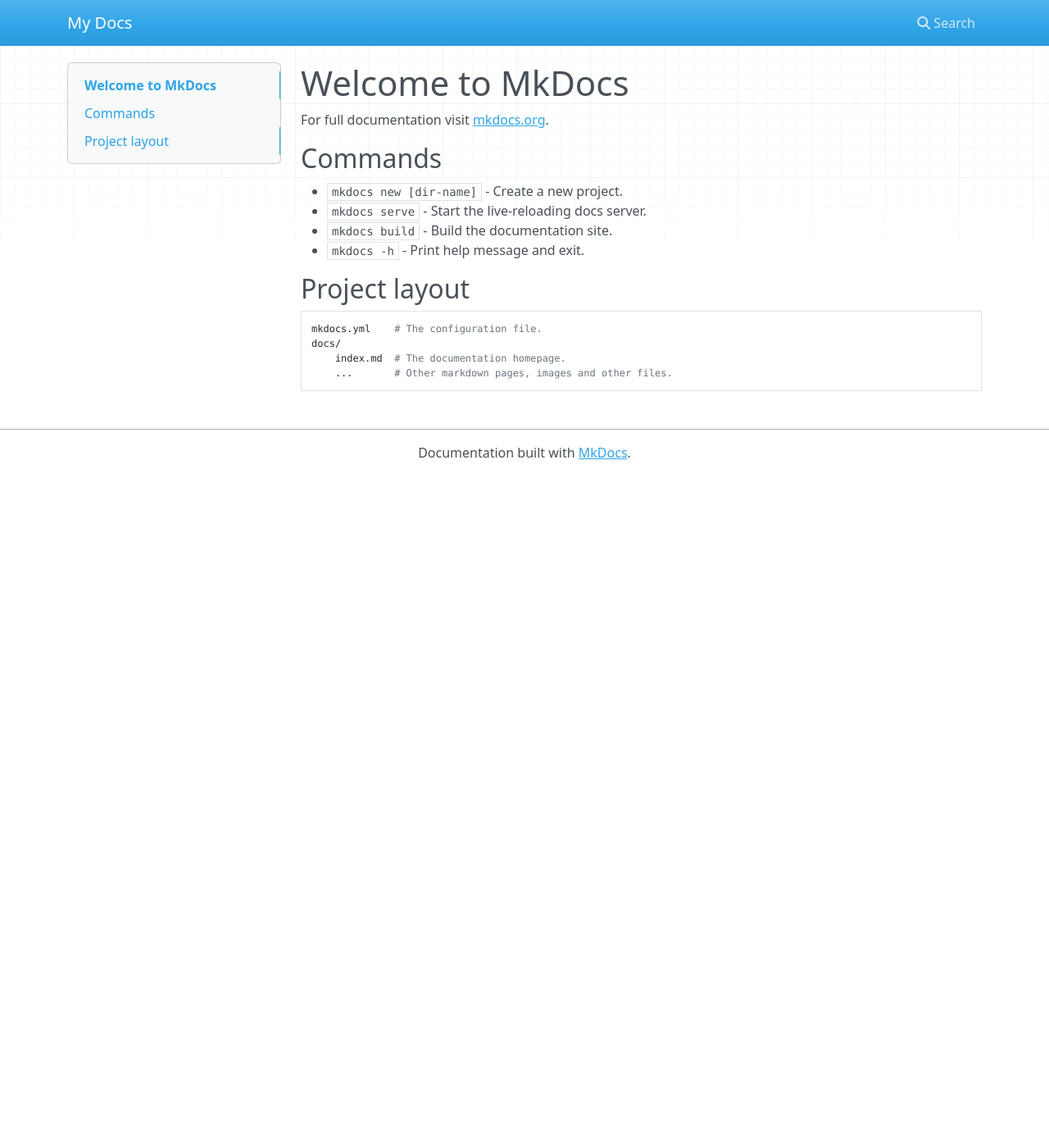
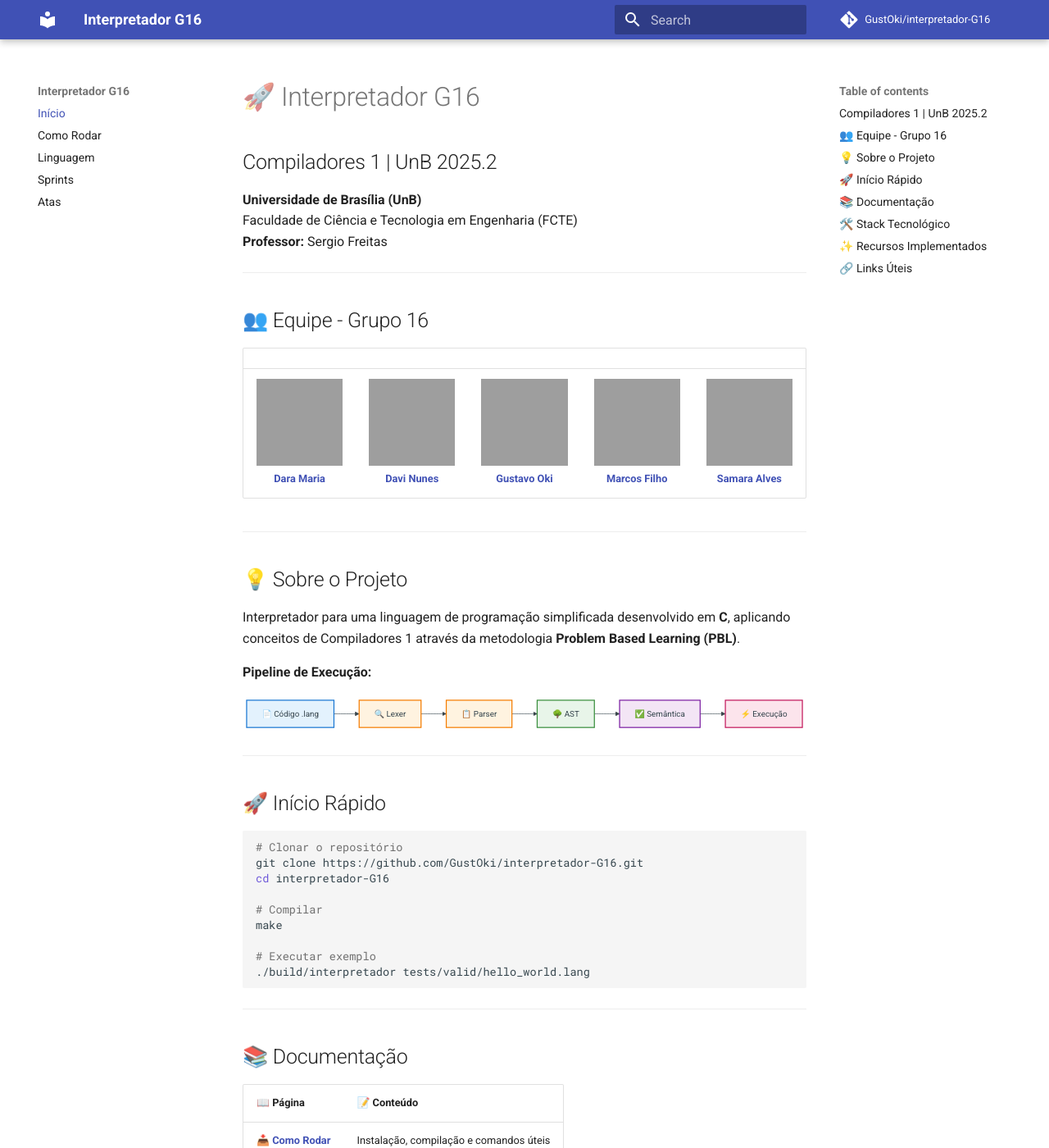
Before and after one commit to GustOki/interpretador-G16, an MkDocs documentation site: the page built from docs/index.md, in a window 1280 px wide and 1400 px high. Shown: the whole window at 82% size. Built offline with MkDocs 1.6.1 and Material for MkDocs 9.7.7, drawn with Linux system fonts in a browser that asks for light colours; nearby versions of some CDN libraries; comment, search, counter and statistics services are not loaded; some of the changed text lies outside the part shown; grey boxes are pictures that could not be loaded.

Commit message:
ADD templates e pages

````diff
--- a/docs/index.md
+++ b/docs/index.md
@@ -1,17 +1,102 @@
-# Welcome to MkDocs
+# 🚀 Interpretador G16
 
-For full documentation visit [mkdocs.org](https://www.mkdocs.org).
+## Compiladores 1 | UnB 2025.2
 
-## Commands
+**Universidade de Brasília (UnB)**
+Faculdade de Ciência e Tecnologia em Engenharia (FCTE)
+**Professor:** Sergio Freitas
 
-* `mkdocs new [dir-name]` - Create a new project.
-* `mkdocs serve` - Start the live-reloading docs server.
-* `mkdocs build` - Build the documentation site.
-* `mkdocs -h` - Print help message and exit.
+---
 
-## Project layout
+## 👥 Equipe - Grupo 16
 
-    mkdocs.yml    # The configuration file.
-    docs/
-        index.md  # The documentation homepage.
-        ...       # Other markdown pages, images and other files.
+| | | | | |
+|:---:|:---:|:---:|:---:|:---:|
+| [![Dara Maria](https://github.com/daramariabs.png?size=120)](https://github.com/daramariabs)<br>**[Dara Maria](https://github.com/daramariabs)** | [![Davi Nunes](https://github.com/davirnunes.png?size=120)](https://github.com/davirnunes)<br>**[Davi Nunes](https://github.com/davirnunes)** | [![Gustavo Oki](https://github.com/GustOki.png?size=120)](https://github.com/GustOki)<br>**[Gustavo Oki](https://github.com/GustOki)** | [![Marcos Filho](https://github.com/marcosfilhopq.png?size=120)](https://github.com/marcosfilhopq)<br>**[Marcos Filho](https://github.com/marcosfilhopq)** | [![Samara Alves](https://github.com/SamaraAlvess.png?size=120)](https://github.com/SamaraAlvess)<br>**[Samara Alves](https://github.com/SamaraAlvess)** |
+
+---
+
+## 💡 Sobre o Projeto
+
+Interpretador para uma linguagem de programação simplificada desenvolvido em **C**, aplicando conceitos de Compiladores 1 através da metodologia **Problem Based Learning (PBL)**.
+
+**Pipeline de Execução:**
+
+```mermaid
+graph LR
+    A[📄 Código .lang] --> B[🔍 Lexer]
+    B --> C[📋 Parser]
+    C --> D[🌳 AST]
+    D --> E[✅ Semântica]
+    E --> F[⚡ Execução]
+
+    style A fill:#e3f2fd,stroke:#1976d2,stroke-width:2px
+    style B fill:#fff3e0,stroke:#f57c00,stroke-width:2px
+    style C fill:#fff3e0,stroke:#f57c00,stroke-width:2px
+    style D fill:#e8f5e9,stroke:#388e3c,stroke-width:2px
+    style E fill:#f3e5f5,stroke:#7b1fa2,stroke-width:2px
+    style F fill:#fce4ec,stroke:#c2185b,stroke-width:2px
+```
+
+---
+
+## 🚀 Início Rápido
+
+```bash
+# Clonar o repositório
+git clone https://github.com/GustOki/interpretador-G16.git
+cd interpretador-G16
+
+# Compilar
+make
+
+# Executar exemplo
+./build/interpretador tests/valid/hello_world.lang
+```
+
+---
+
+## 📚 Documentação
+
+| 📖 Página | 📝 Conteúdo |
+|:----------|:-----------|
+| **[📥 Como Rodar](instalacao.md)** | Instalação, compilação e comandos úteis |
+| **[💻 Linguagem](linguagem.md)** | Sintaxe, exemplos e recursos suportados |
+| **[📅 Sprints](sprints.md)** | Cronograma e progresso do projeto |
+| **[📋 Atas](atas.md)** | Registro das reuniões da equipe |
+
+---
+
+## 🛠️ Stack Tecnológico
+
+| Componente | Tecnologia |
+|:-----------|:-----------|
+| **Análise Léxica** | Flex (Fast Lexical Analyzer) |
+| **Análise Sintática** | Bison (GNU Parser Generator) |
+| **Runtime** | C (AST, Tabela de Símbolos, Interpretador) |
+| **Build System** | GNU Make |
+| **Testes** | Python 3 |
+
+---
+
+## ✨ Recursos Implementados
+
+| Categoria | Recursos |
+|:----------|:---------|
+| **Tipos de Dados** | `int` · `float` · `char` · `string` |
+| **Estruturas de Controle** | `if/else` · `while` · `for` · `do-while` · `switch-case` |
+| **Operadores** | Aritméticos (`+` `-` `*` `/`) · Relacionais (`==` `!=` `<` `>` `<=` `>=`) |
+| **Recursos Avançados** | Arrays · Indexação · Sistema de Testes · Tratamento de Erros |
+
+
+---
+
+## 🔗 Links Úteis
+
+[![GitHub](https://img.shields.io/badge/GitHub-Repositório-181717?style=for-the-badge&logo=github)](https://github.com/GustOki/interpretador-G16)
+[![Docs](https://img.shields.io/badge/Documentação-Completa-4285F4?style=for-the-badge&logo=readthedocs&logoColor=white)](instalacao.md)
+
+---
+
+!!! info "Projeto Educacional"
+    📄 Projeto desenvolvido para fins educacionais - UnB 2025.2
--- a/mkdocs.yml
+++ b/mkdocs.yml
@@ -1 +1,31 @@
-site_name: My Docs
+site_name: Interpretador G16
+site_url: https://GustOki.github.io/interpretador-G16
+repo_url: https://github.com/GustOki/interpretador-G16
+repo_name: GustOki/interpretador-G16
+
+theme:
+  name: material
+  palette:
+    primary: indigo
+    accent: indigo
+  features:
+    - navigation.instant
+    - navigation.sections
+    - navigation.top
+    - toc.follow
+
+nav:
+  - Início: index.md
+  - Como Rodar: instalacao.md
+  - Linguagem: linguagem.md
+  - Sprints: sprints.md
+  - Atas: atas.md
+
+markdown_extensions:
+  - pymdownx.highlight
+  - pymdownx.superfences:
+      custom_fences:
+        - name: mermaid
+          class: mermaid
+  - admonition
+  - tables
````
Also changed, not shown: docs/atas.md (added, +108 -0 lines), docs/instalacao.md (added, +49 -0 lines), docs/linguagem.md (added, +93 -0 lines), docs/sprints.md (added, +164 -0 lines).
